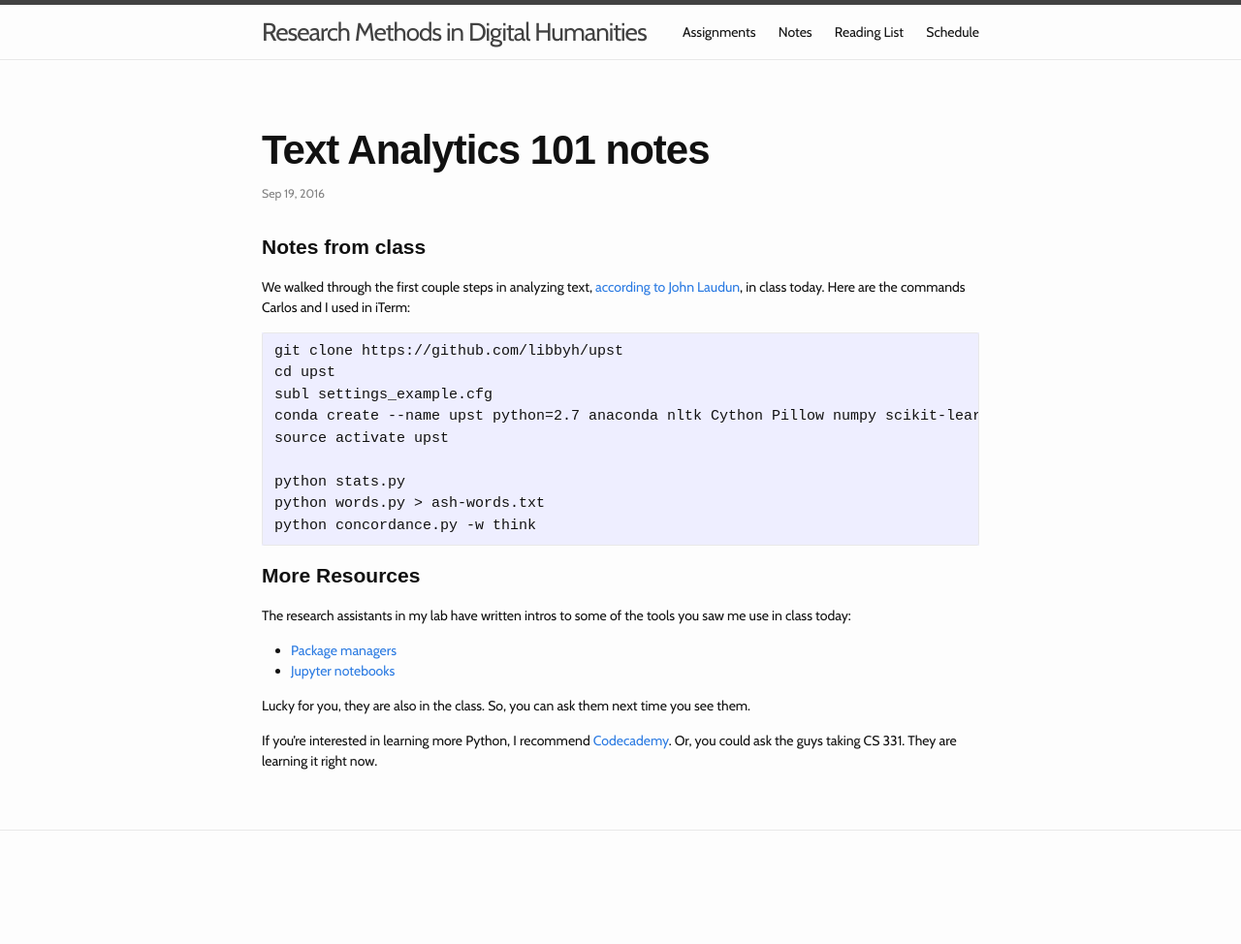
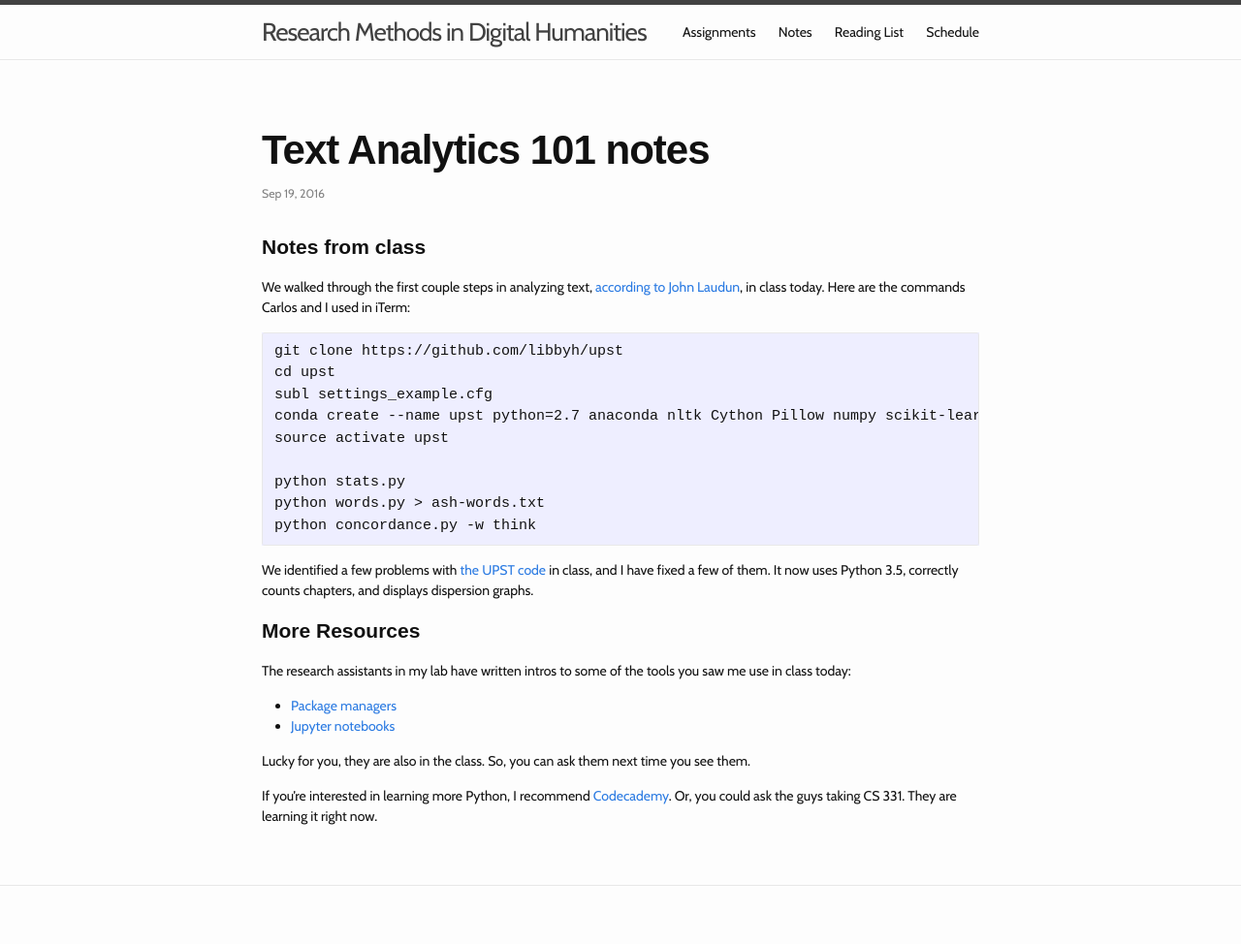
Before and after one commit to manarwala/research-methods-in-digital-humanities, a Jekyll site: the page built from _posts/2016-09-19-Text Analytics 101 notes.md, in a window 1280 px wide. Shown: the whole page at 97% size. Built offline with Jekyll 4.4.1, drawn with Linux system fonts in a browser that asks for light colours; some web fonts are replaced; comment, search, counter and statistics services are not loaded; before the commit the page ends 917 px from its top, so only the background shows below that.

Commit message:
update 9-19 notes

````diff
--- a/_posts/2016-09-19-Text Analytics 101 notes.md
+++ b/_posts/2016-09-19-Text Analytics 101 notes.md
@@ -21,6 +21,8 @@ python words.py > ash-words.txt
 python concordance.py -w think
 ```
 
+We identified a few problems with [the UPST code](http://github.com/libbyh/upst) in class, and I have fixed a few of them. It now uses Python 3.5, correctly counts chapters, and displays dispersion graphs.
+
 ## More Resources
 The research assistants in my lab have written intros to some of the tools you saw me use in class today:
 
````
